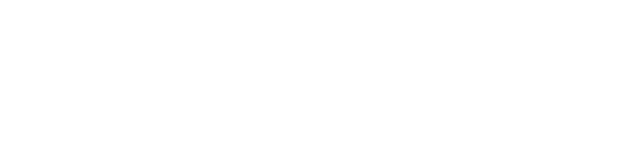
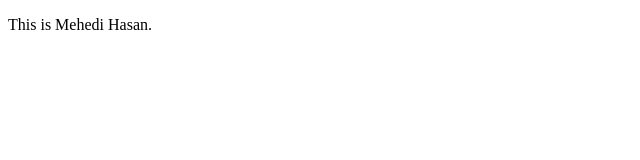
Before and after one commit to Md-MehediHasan1/my-first-website, a plain HTML site: page index.html in a window 1280 px wide. Shown: the whole page, without its empty margins (0-640 px from the left). Drawn offline with Linux system fonts and the light colour scheme.

Commit message:
added a paragraph

```diff
--- a/index.html
+++ b/index.html
@@ -6,6 +6,6 @@
     <title>My First Website</title>
 </head>
 <body>
-
+    <p>This is Mehedi Hasan.</p>
 </body>
 </html>
```
